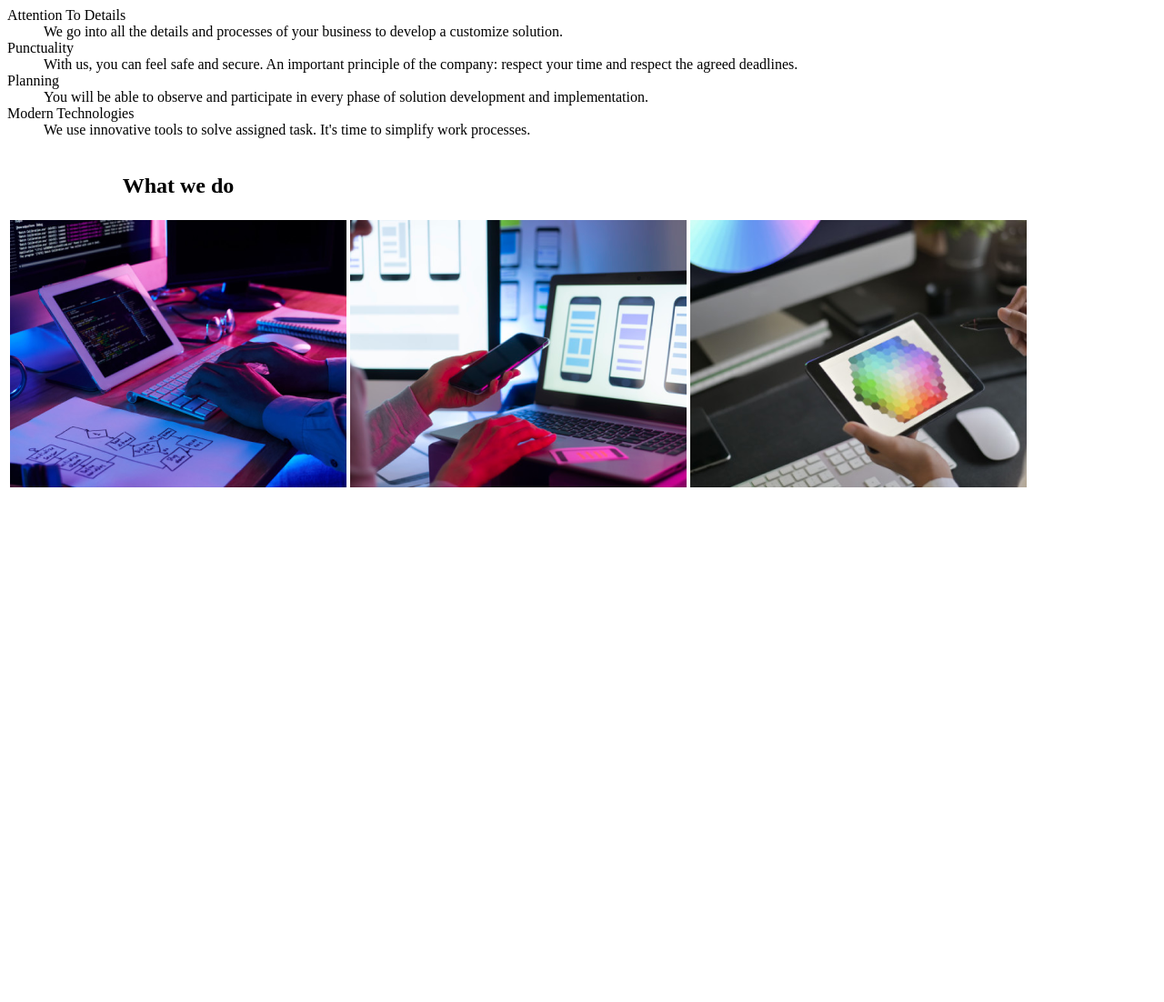
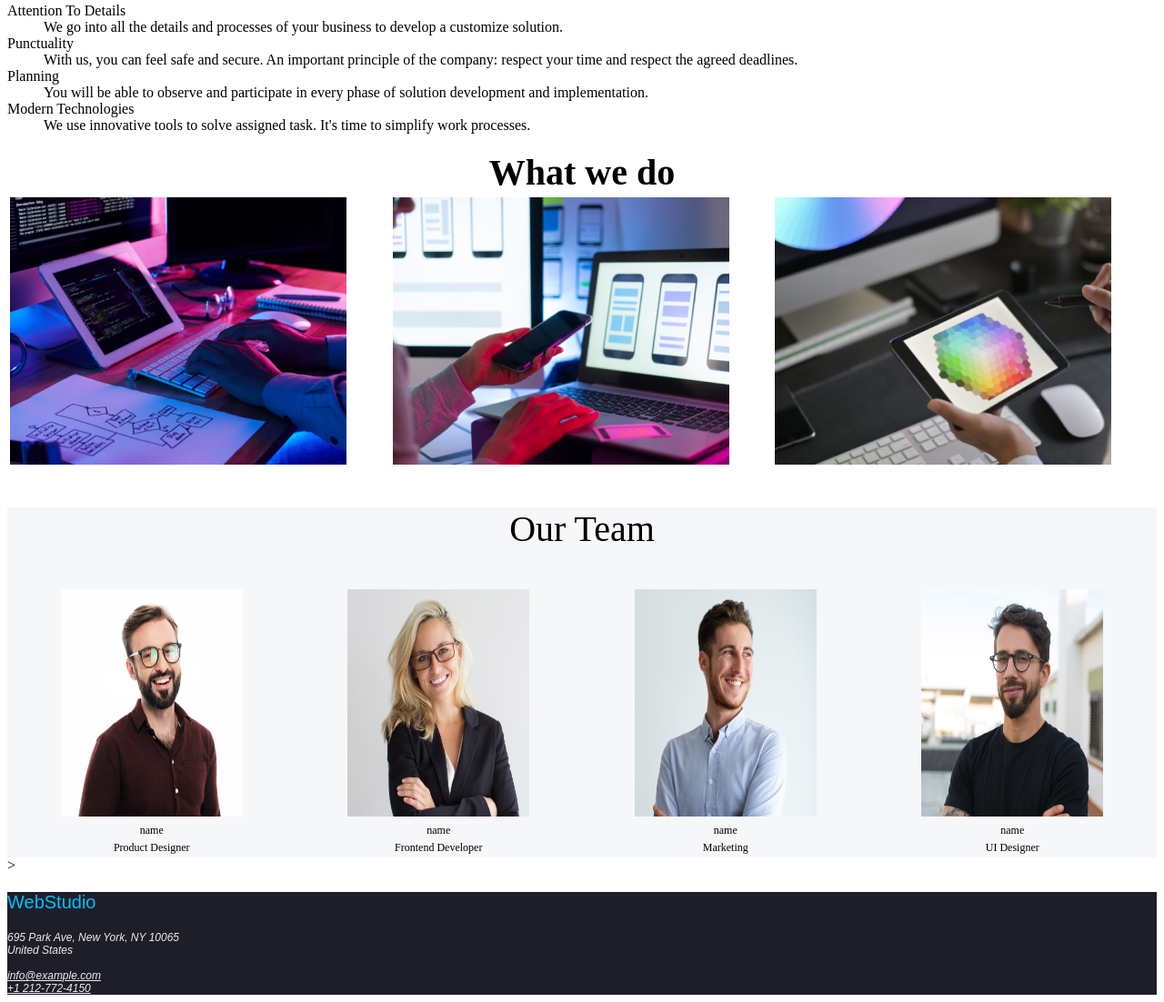
Before and after one commit to sclai21/goit-markup-hw-01, a plain HTML site: page index.html in a window 1280 px wide. Shown: the part 257-1359 px from the top of the page at 91% size. Before the commit the page ends 808 px from the top, so only its background shows below. Drawn offline with Linux system fonts and the light colour scheme.

Commit message:
added some tables w/pictures and a footer

```diff
--- a/index.html
+++ b/index.html
@@ -7,11 +7,11 @@
 
 <body>
    <main style="background-color:rgb(246, 247, 248)">
-    <h1>
+    <p style="font-size:24px; color:lightblue;">
         WebStudio
-    </h1>
+    </p>
 
-        <nav>
+        <nav >
 
             <li><a href = "https://www.google.com">Studio</a></span></li>
             <li><a href="https://www.google.com">Contacts</a></li>
@@ -24,10 +24,10 @@
         </address>
 
    </main>
-   <div style="background-color: darkblue ; color:white; text-align: center; font-size: large;">
+   <div style="background-color: rgb(30, 30, 41) ; color:white; text-align: center; font-size: large;">
         <p>Effective Solutions For
             Your Business</p>
-        <button style="background-color: lightblue; color:white;">Request Our Services</button>
+        <button style="background-color: rgb(0, 191, 255); color:white;">Request Our Services</button>
    </div>
 
    <dl>
@@ -67,22 +67,52 @@
         </dd>
    </dl>
 
-   <table style="text-align:center"; colspan="3">
-    <thead>
-        <tr>
-            <th><h2>What we do</h2></th>
+   <table style="width:100%" >
+        <tr style="font-size: 40px;">
+            <th colspan="3">What we do</th>
         </tr>
-    </thead>
-    <tbody>
         <tr>
             <td><img src="flowchart_img.png" alt="picture of a flowchart" /></td>
             <td><img src="app_dev_img.png" alt="a picture of developing apps" /></td>
             <td><img src="color_picker_img.png" alt="picture of a color picker"></td>
         </tr>
-    </tbody>
    </table>
+   <div style="background-color: rgb(246, 247, 248); text-align: center;">
+        <p style="font-size: 40px;">Our Team</p>
+        <table style="width:100%">
+            <tr>
+                <th><img src="man_glasses_burgandy.jpg" alt="man with glasses and burgundy shirt" height="250px" width="200px"/></th>
+                <th><img src="lady_glasses.jpg" alt="lady with glasses and black suit" height="250px" width="200px" /></th>
+                <th><img src="guy_button_up.jpg" alt="man in a blue button up shirt" height="250px" width="200px" /></th>
+                <th><img src="guy_black_shirt.jpg" alt="man with glasses and black shirt" height="250px" width="200px" /></th>
+            </tr>
+            <tr style="text-align:center; font-size: 12px;">
+                <td>name</td>
+                <td>name</td>
+                <td>name</td>
+                <td>name</td>
+            </tr>
+            <tr style="text-align:center; font-size: 12px;">
+                <td>Product Designer</td>
+                <td>Frontend Developer</td>
+                <td>Marketing</td>
+                <td>UI Designer</td>
+            </tr>
+        </table>
+    </div>>
    </body>
-
+<footer>
+    <div style="background-color:rgb(30, 30, 41); font-family: Arial, Helvetica, sans-serif; text-align: left;">
+        <p style="font-size: 20px;color:  rgb(0, 191, 255);">WebStudio</p>
+        <address style="color:rgb(236, 236, 236); font-size: 12px;">
+            695 Park Ave, New York, NY 10065<br/>
+            United States<br/>
+            <br/>
+            <a href="info@example.com" style="color: rgb(236, 236, 236);">info@example.com</a><br/>
+            <a href="tel:+12127724150" style="color: rgb(236, 236, 236);">+1 212-772-4150</a>
+        </address>
+    </div>
+</footer>
 
 
 </html>
```
